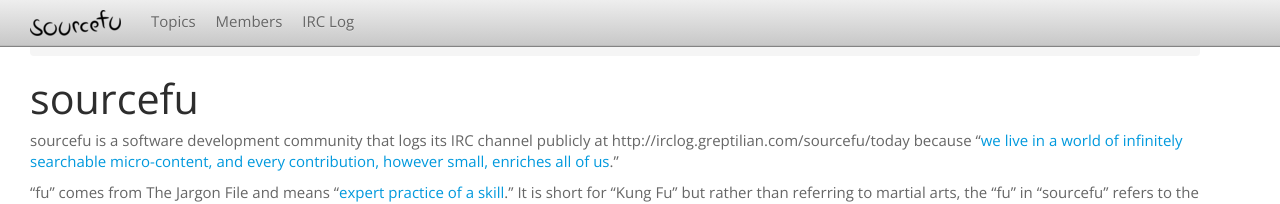
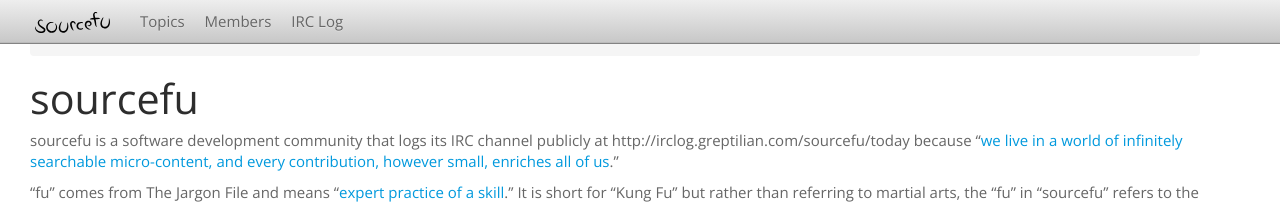
Before and after one commit to sourcefu/sourcefu.github.com, a Jekyll site: the page built from index.md, in a window 1280 px wide and 900 px high. Shown: the top 204 px of the window. Built offline with Jekyll 4.4.1, drawn with Linux system fonts in a browser that asks for light colours; Markdown is read by kramdown in place of the engine named in the settings.

Commit message:
switch to svg logo in navbar

```diff
--- a/_layouts/default.html
+++ b/_layouts/default.html
@@ -21,7 +21,7 @@
             <span class="icon-bar"></span>
             <span class="icon-bar"></span>
           </a>
-          <a class="brand" href="/"><img src="/img/sourcefu-navbar.png" alt="sourcefu logo"/></a>
+          <a class="brand" href="/"><img src="/img/sourcefu.svg" alt="sourcefu logo" width="80px"/></a>
           <div class="nav-collapse">
             <ul class="nav">
               <li><a href="/topics">Topics</a></li>
```
